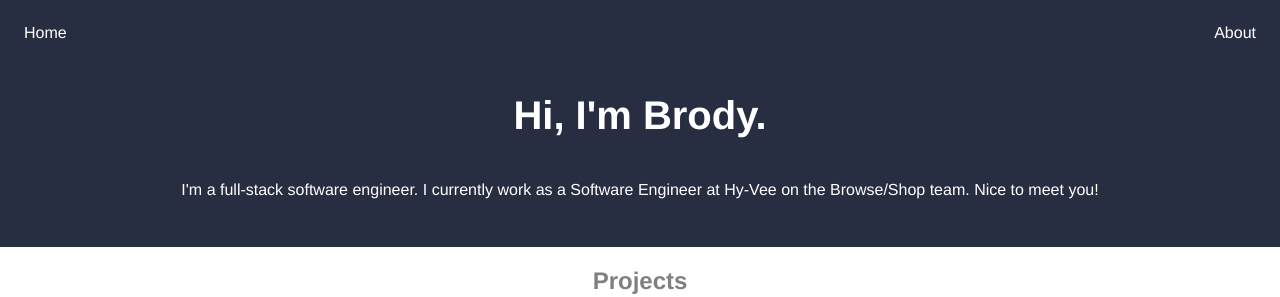
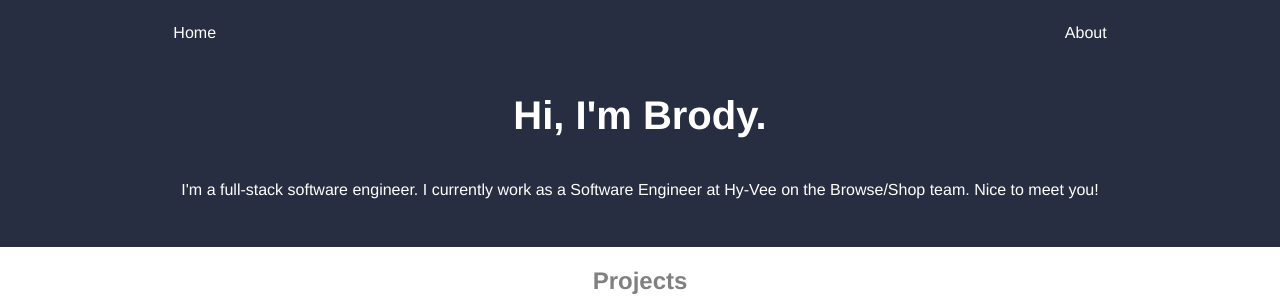
Before and after one commit to brodyd795/personal-site, a Next.js app: page / in a window 1280 px wide. Shown: the top 297 px of the page. Built offline with nearby package versions, Linux system fonts and the light colour scheme.

Commit message:
Styling widths

```diff
--- a/components/container.tsx
+++ b/components/container.tsx
@@ -6,7 +6,12 @@ import {Header} from './header';
 const StyledContainer = styled.div`
 	display: flex;
 	flex: 1;
-	flex-flow: column;
+	flex-direction: column;
+	align-items: center;
+`;
+
+const StyledChildrenContainer = styled.div`
+	max-width: 1024px;
 `;
 
 interface IProps {
@@ -21,6 +26,6 @@ export const Container = ({children, headerText, subHeaderText}: IProps) => (
 			<title>Brody Dingel</title>
 		</Head>
 		<Header headerText={headerText} subHeaderText={subHeaderText} />
-		{children}
+		<StyledChildrenContainer>{children}</StyledChildrenContainer>
 	</StyledContainer>
 );
--- a/components/header.tsx
+++ b/components/header.tsx
@@ -6,6 +6,9 @@ import Link from 'next/link';
 const StyledHeader = styled.div`
 	background-color: #272e41;
 	color: white;
+	width: 100%;
+	display: flex;
+	justify-content: center;
 `;
 
 const StyledTopBar = styled.div`
@@ -35,6 +38,10 @@ const StyledDescription = styled.p`
 	padding: 16px 32px 32px;
 `;
 
+const StyledHeaderInnerContainer = styled.div`
+	max-width: 1024px;
+`;
+
 interface IHeaderProps {
 	headerText: string;
 	subHeaderText: string;
@@ -45,6 +52,7 @@ export const Header: FC<IHeaderProps> = ({
 	subHeaderText
 }: IHeaderProps) => (
 	<StyledHeader>
+		<StyledHeaderInnerContainer>
 			<StyledTopBar>
 				<Link href='/'>
 					<StyledLink>Home</StyledLink>
@@ -57,5 +65,6 @@ export const Header: FC<IHeaderProps> = ({
 				<StyledH1>{headerText}</StyledH1>
 				<StyledDescription>{subHeaderText}</StyledDescription>
 			</StyledHero>
+		</StyledHeaderInnerContainer>
 	</StyledHeader>
 );
--- a/components/timeline.tsx
+++ b/components/timeline.tsx
@@ -44,6 +44,7 @@ export const Timeline: FC = () => (
 						</StyledLi>
 					))}
 				</StyledUl>
+				<hr />
 			</div>
 		))}
 	</StyledTimelineContainer>
```
Lines whose indentation alone changed are shown as unchanged.
